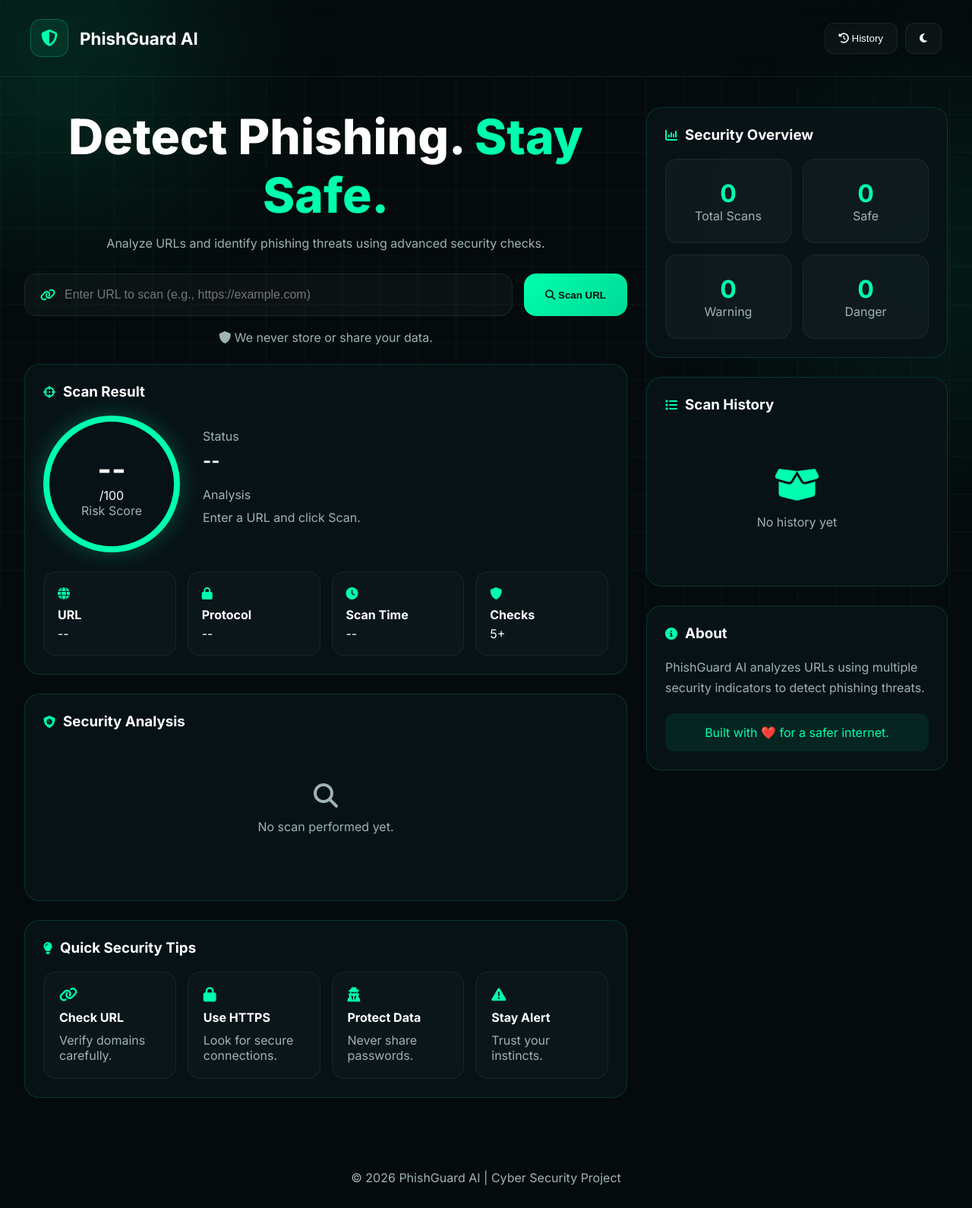
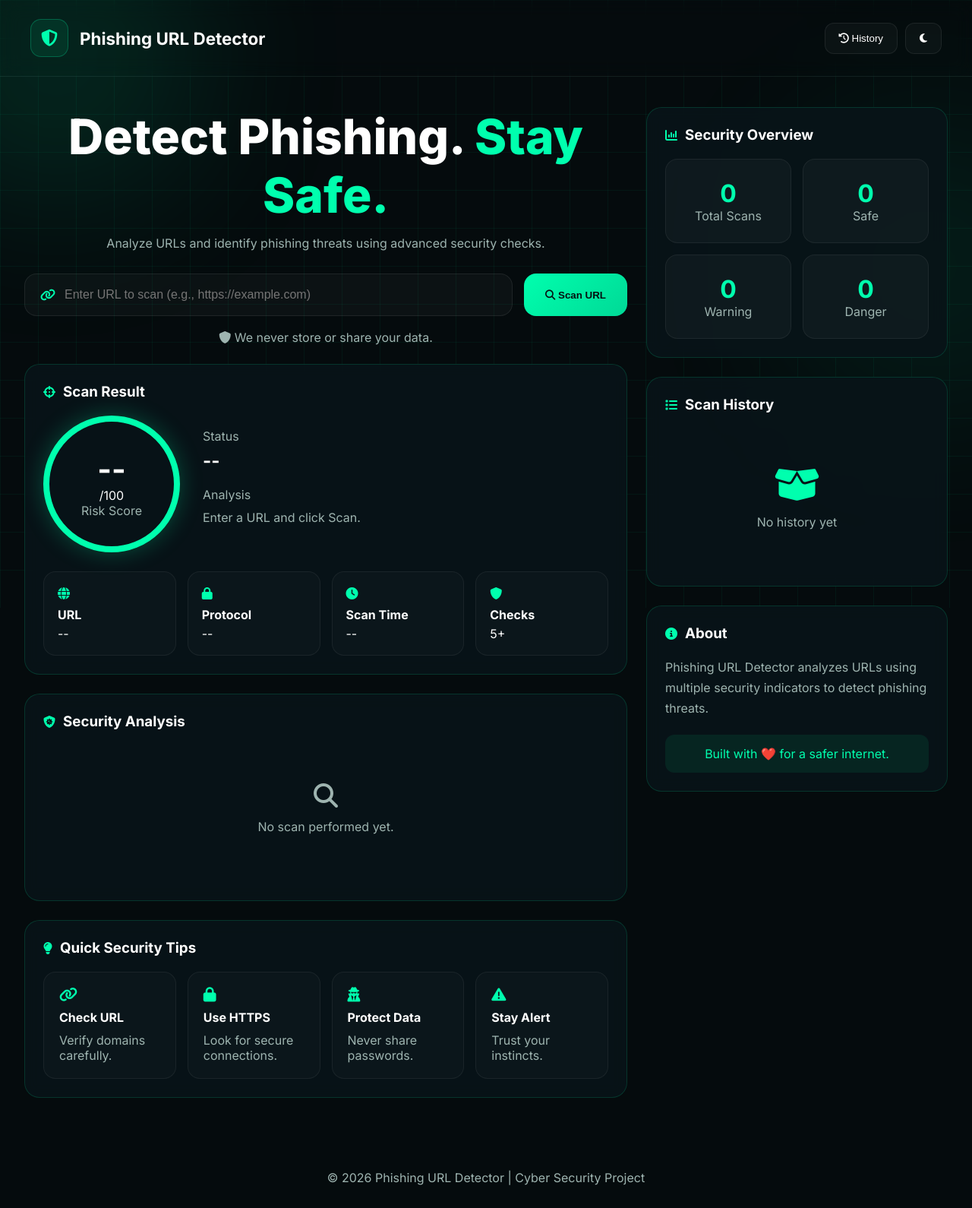
Before and after one commit to dhanushplr-023/Phishing-URL-Detector, a Flask app: page / in a window 1280 px wide. Shown: the whole page at 76% size. Run offline with Flask 3, Linux system fonts and the light colour scheme.

Commit message:
name change

```diff
--- a/templates/index.html
+++ b/templates/index.html
@@ -3,7 +3,7 @@
 <head>
     <meta charset="UTF-8" />
     <meta name="viewport" content="width=device-width, initial-scale=1.0" />
-    <title>PhishGuard AI</title>
+    <title>Phishing URL Detector</title>
 
     <link rel="stylesheet" href="{{ url_for('static', filename='css/style.css') }}">
     <link
@@ -28,7 +28,7 @@
             </div>
 
             <div class="logo-text">
-                <h2>PhishGuard AI</h2>
+                <h2>Phishing URL Detector</h2>
             </div>
         </div>
 
@@ -304,7 +304,7 @@
                 </div>
 
                 <p class="about-text">
-                    PhishGuard AI analyzes URLs using multiple
+                    Phishing URL Detector analyzes URLs using multiple
                     security indicators to detect phishing threats.
                 </p>
 
@@ -319,7 +319,7 @@
     </main>
 
     <footer>
-        © 2026 PhishGuard AI | Cyber Security Project
+        © 2026 Phishing URL Detector | Cyber Security Project
     </footer>
 
     <script src="{{ url_for('static', filename='js/script.js') }}"></script>
```
Also changed, not shown: .refact/buddy/chats/workflows/buddy_daily_digest.json (added), .refact/buddy/chats/workflows/buddy_docs_gardener.json (added), .refact/buddy/chats/workflows/buddy_friday_retro.json (added), .refact/buddy/chats/workflows/buddy_refactor_hunter.json (added), .refact/buddy/chats/workflows/buddy_setup_coach.json (added), .refact/buddy/chats/workflows/refact_self_critic.json (added), .refact/buddy/state.json, 2 other files.
